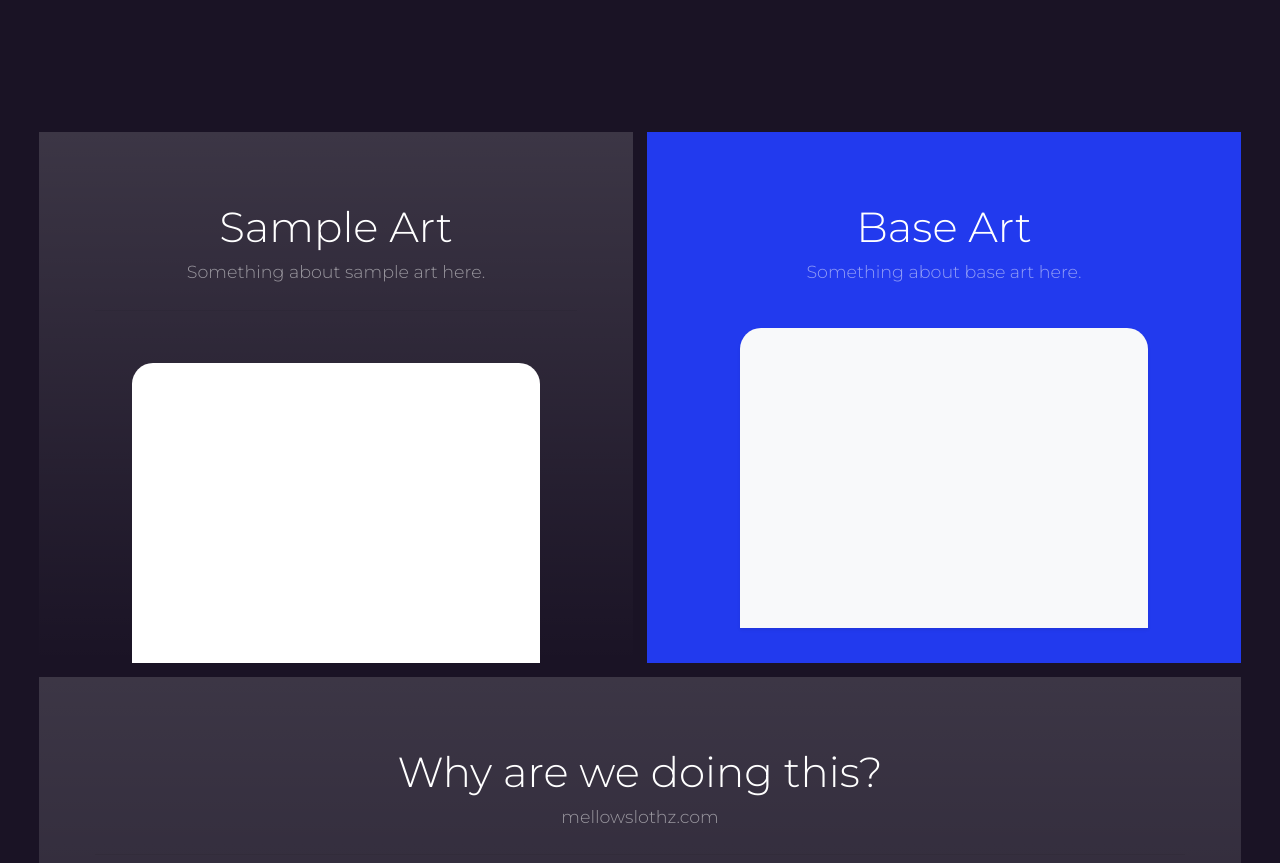
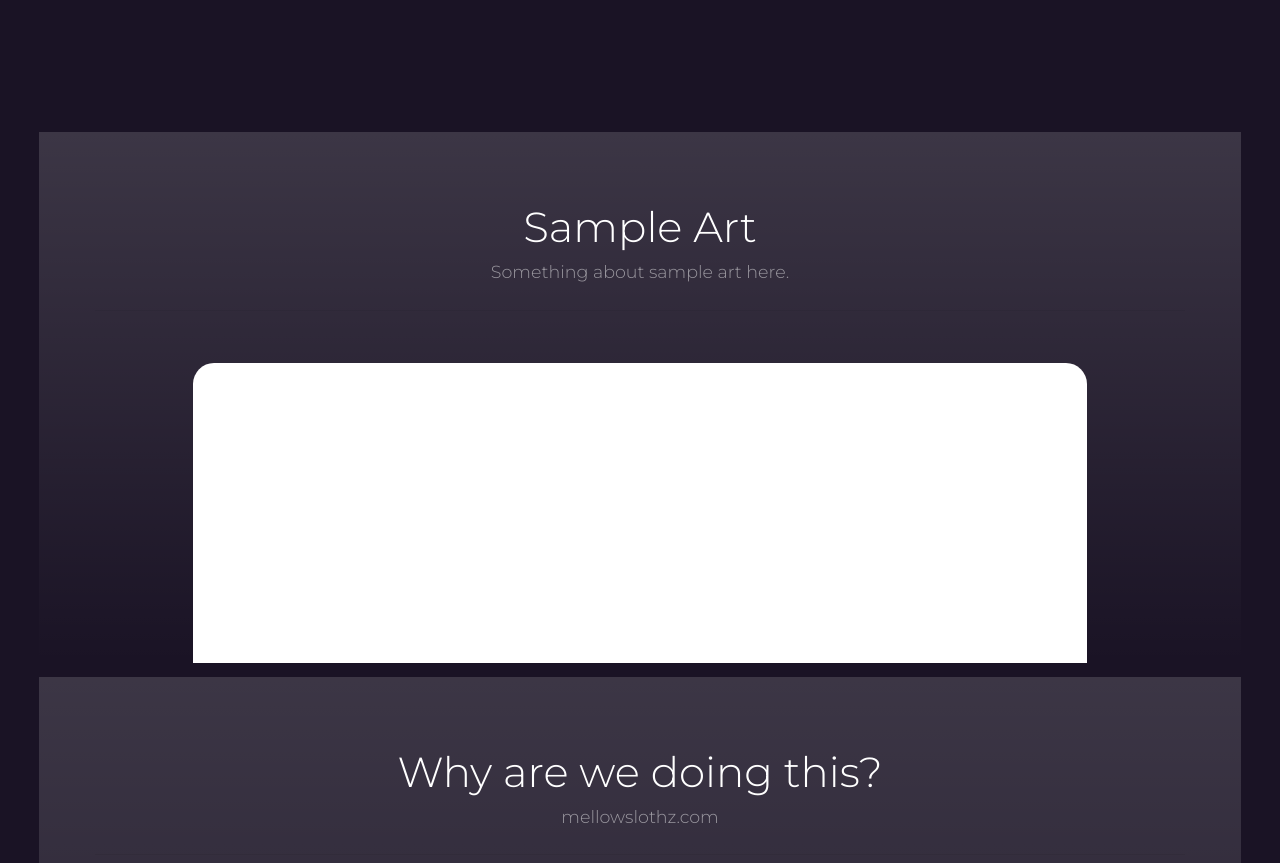
Before and after one commit to josephdubon/mellow-slothz-webapp_v1, a Next.js app: page / in a window 1280 px wide. Shown: the part 760-1623 px from the top of the page. Built offline with nearby package versions, Linux system fonts and the light colour scheme.

Commit message:
removed base art column since base art is in hero section above

```diff
--- a/pages/index.js
+++ b/pages/index.js
@@ -81,15 +81,6 @@ export default function IndexMain() {
                                 <div className='bg-body mx-auto'
                                      style={{width: '80%', height: '300px', borderRadius: '21px 21px 0 0'}}>{''}</div>
                             </div>
-                            <div
-                                className='bg-blue me-md-3 pt-3 px-3 pt-md-5 px-md-5 text-center text-white overflow-hidden'>
-                                <div className='my-3 py-3'>
-                                    <h2 className='display-5 text-white'>Base Art</h2>
-                                    <p className='lead text-white-50'>Something about base art here.</p>
-                                </div>
-                                <div className='bg-light shadow-sm mx-auto'
-                                     style={{width: '80%', height: '300px', borderRadius: '21px 21px 0 0'}}>{''}</div>
-                            </div>
                         </div>
 
                         <div id='why-are-we-doing-this' className='d-md-flex flex-md-equal w-100 my-md-3 ps-md-3'>
```
